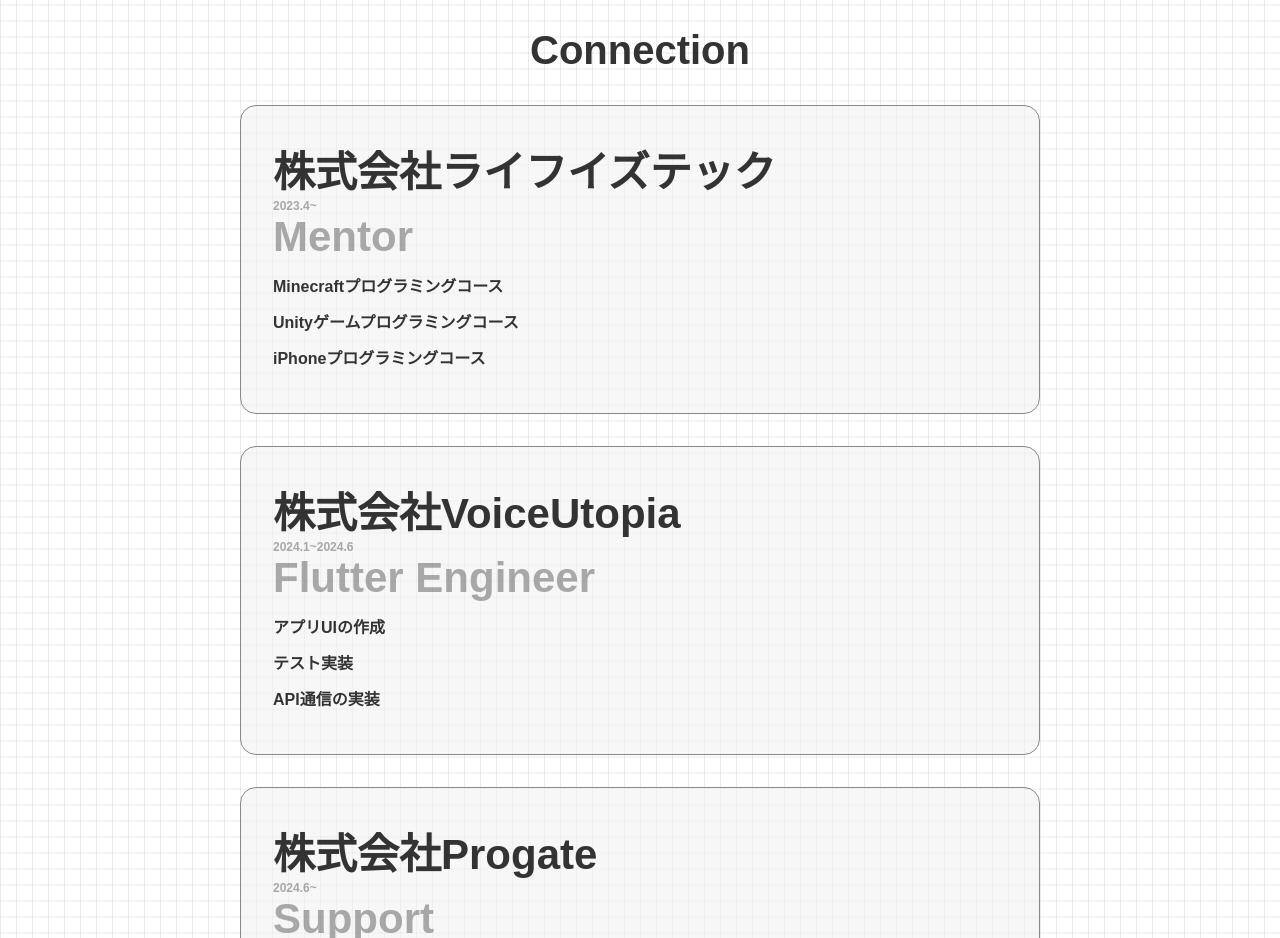
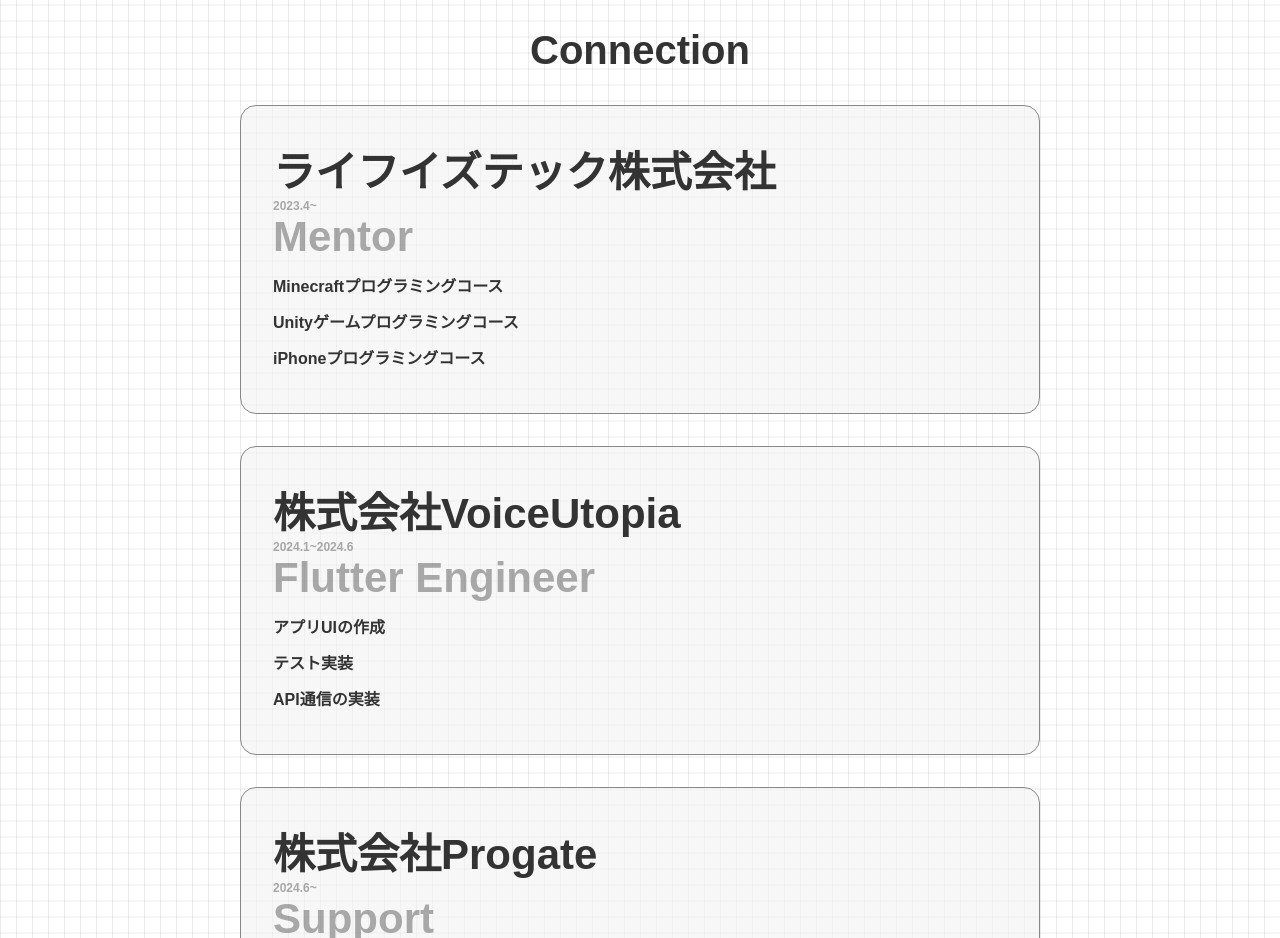
Before and after one commit to urassh/portfolio, a Nuxt app: page / in a window 1280 px wide. Shown: the part 3520-4458 px from the top of the page. Built offline with nearby package versions, Linux system fonts and the light colour scheme.

Commit message:
fix: life is tech

```diff
--- a/pages/connection.vue
+++ b/pages/connection.vue
@@ -3,7 +3,7 @@
         <h2>Connection</h2>
 
         <ConnectionJem
-            connectionName="株式会社ライフイズテック"
+            connectionName="ライフイズテック株式会社"
             position="Mentor"
             startDate="2023.4"
             :achivements="[
```
